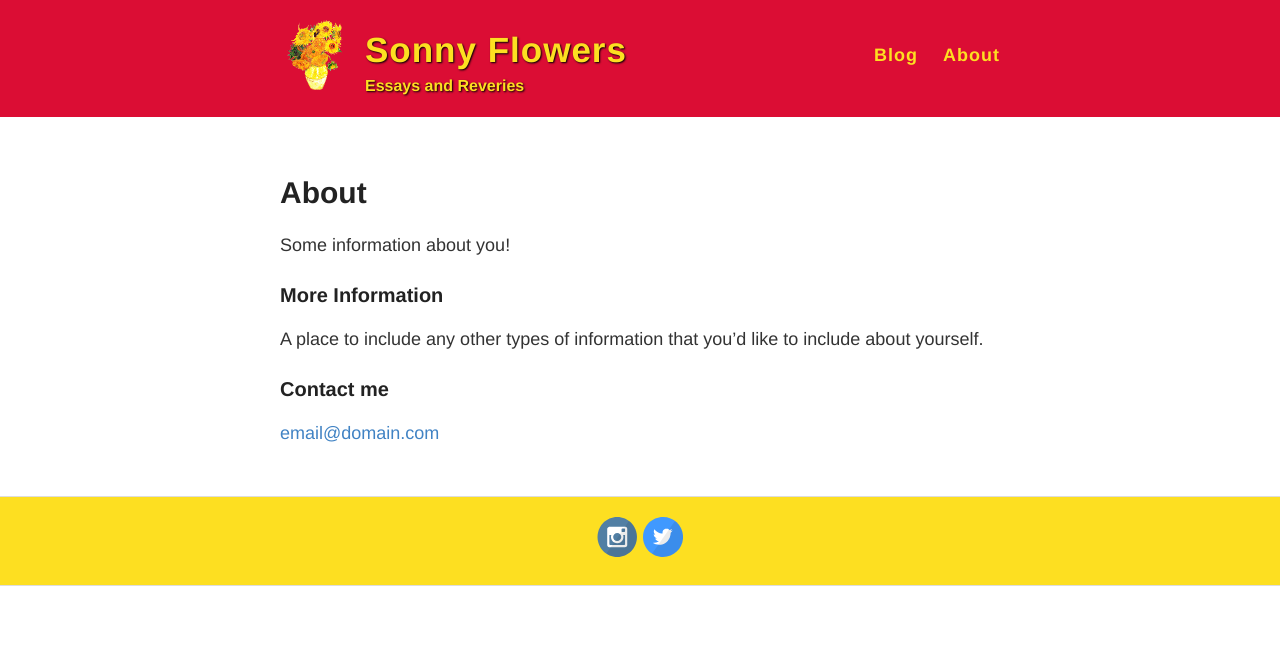
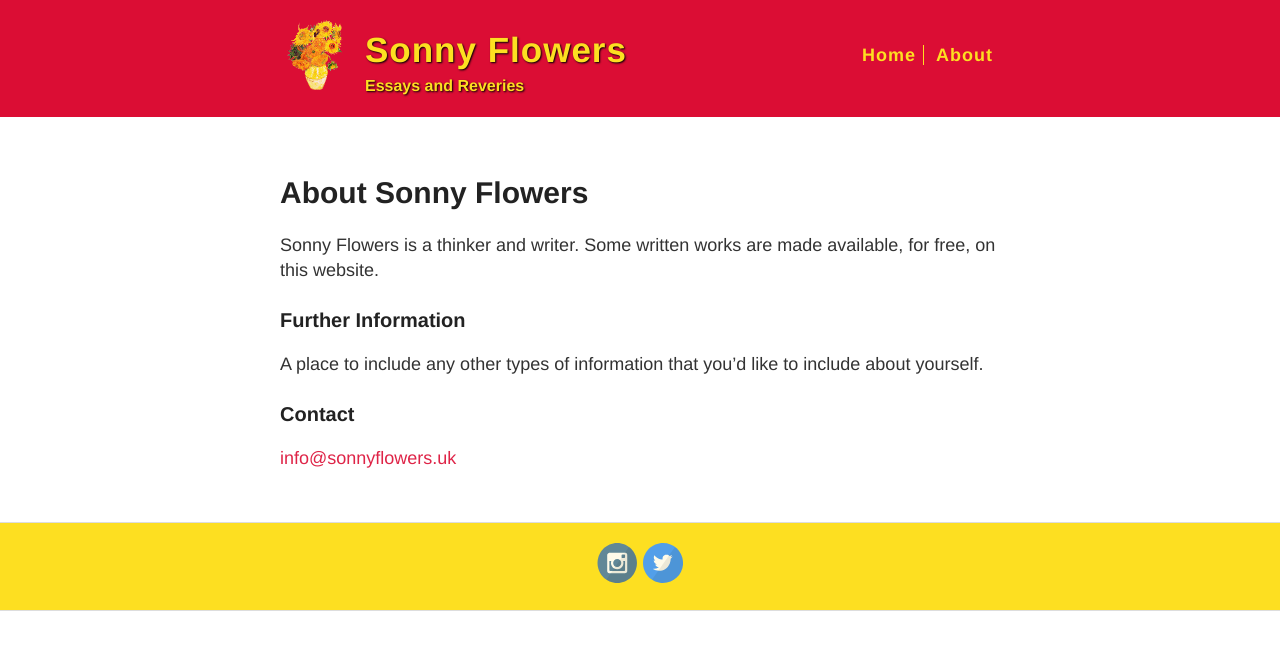
Before and after one commit to jonnysmillie/snnyflwrs, a Jekyll site: the page built from about.md, in a window 1280 px wide. Shown: the top 650 px of the page. Built offline with Jekyll 4.4.1, drawn with Linux system fonts in a browser that asks for light colours; some web fonts are replaced.

Commit message:
style updates

```diff
--- a/_layouts/default.html
+++ b/_layouts/default.html
@@ -27,7 +27,7 @@
           </div>
 
           <nav>
-            <a href="{{ site.baseurl }}/">Blog</a>
+            <a href="{{ site.baseurl }}/">Home</a>
             <a href="{{ site.baseurl }}/about">About</a>
           </nav>
         </header>
--- a/about.md
+++ b/about.md
@@ -1,15 +1,15 @@
 ---
 layout: page
-title: About
+title: About Sonny Flowers
 permalink: /about/
 ---
 
-Some information about you!
+Sonny Flowers is a thinker and writer. Some written works are made available, for free, on this website.
 
-### More Information
+### Further Information
 
 A place to include any other types of information that you'd like to include about yourself.
 
-### Contact me
+### Contact
 
-[email@domain.com](mailto:email@domain.com)
+[info@sonnyflowers.uk](mailto:info@sonnyflowers.uk)
--- a/index.html
+++ b/index.html
@@ -8,6 +8,7 @@ layout: default
 
       <h1><a href="{{ site.baseurl }}{{ post.url }}">{{ post.title }}</a></h1>
 
+      <p>{{ post.date | date: "%B %e, %Y" }}</p>
       <div class="entry">
         {{ post.excerpt }}
       </div>
--- a/style.scss
+++ b/style.scss
@@ -299,14 +299,20 @@ font-family: 'Zilla Slab Highlight', cursive;
 */
 
 /* Custom Styling for SnnyFlwrs */
+a {color:#db0d34;opacity:0.9;transition:0.33s;text-decoration: none}
+a:hover {color:#db0d34;opacity: 1;transition:0.33s;text-decoration: underline;}
 .masthead {border-bottom: none;}
 .wrapper-masthead {background:#db0d34;}
 .site-name {color:#fddf21;text-shadow: 1px 1px 2px black;font-size: 35px;font-family: "Helvetica Neue", Helvetica, Arial, sans-serif;font-weight: bold}
-.site-name a:hover {color:#ffffff;}
+.site-name a {opacity: 1;}
+.site-name a:hover {color:#fddf21;opacity: 1;transition:0.33s;text-decoration: none}
 .site-description {color:#fddf21; font-family: "Helvetica Neue", Helvetica, Arial, sans-serif;text-shadow: 1px 1px 2px black;font-weight: bold}
-nav a {color:#fddf21;font-family: "Helvetica Neue", Helvetica, Arial, sans-serif; font-weight: bold}
-nav a:hover {color:#ffffff;}
+nav a {opacity: 1;color:#fddf21;font-family: "Helvetica Neue", Helvetica, Arial, sans-serif; font-weight: bold;border-right: 1px solid #fddf21;margin-right: 0;margin-left:0;padding-right:7px;padding-left: 7px;}
+nav a:last-child {border-right:none;}
+nav a:hover {color:#ffffff;opacity: 1;transition:0.33s;text-decoration: none}
 .wrapper-footer{background:#fddf21;}
 
-.posts .post h1 {color:#db0d34;font-family:"Helvetica Neue", Helvetica, Arial, sans-serif}
-.posts .read-more {color:#db0d34;}
+.posts .post h1 {color:#db0d34;font-family:"Helvetica Neue", Helvetica, Arial, sans-serif;}
+.posts .read-more {color:#db0d34;background: #ffffff;margin-top:22px;padding:12px;text-decoration: none!important;border:3px solid #db0d34;}
+.posts .read-more:hover {color:#ffffff;transition:0.33s;border:3px solid #000;background:#db0d34;}
+.posts .entry {margin-bottom: 25px}
```
